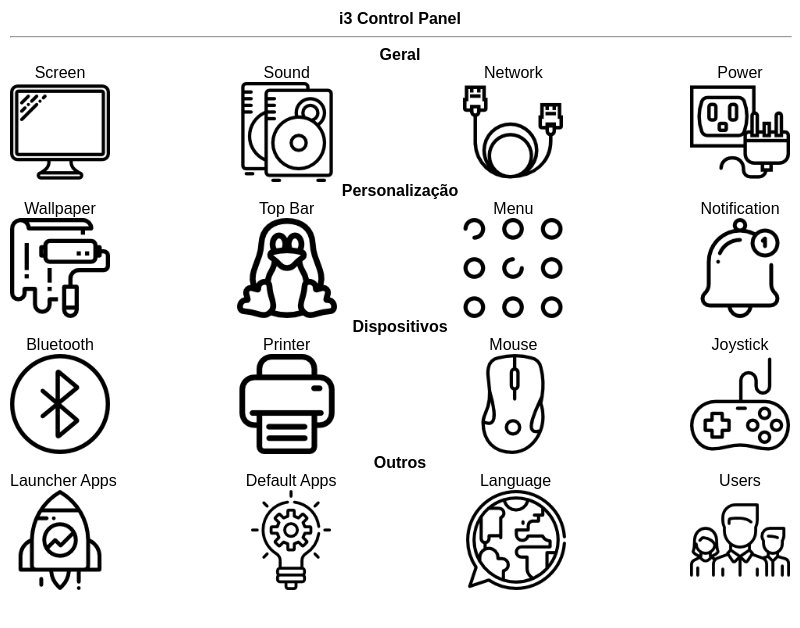
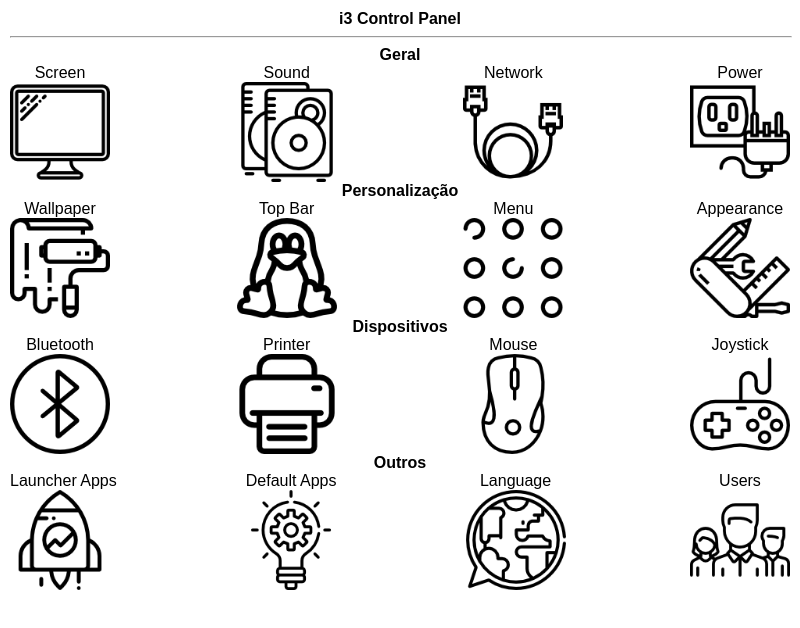
Before and after one commit to isrmicha/i3-control-panel, an Electron app: page index.html in a window 800 px wide. Drawn offline with Linux system fonts and the light colour scheme.

Commit message:
Appearance in place of Notification

```diff
--- a/index.html
+++ b/index.html
@@ -116,9 +116,9 @@
       </button>
       </div>
       <div class="box">
-        <span class="title">Notification</span>
-        <button class="opcao" onclick="notification()">
-        <img src="src/notification.png" alt="Notification">
+        <span class="title">Appearance</span>
+        <button class="opcao" onclick="appearance()">
+        <img src="src/configuration.png" alt="Notification">
       </button>
       </div>
     </div>
@@ -211,6 +211,10 @@
       shell.exec('jstest-gtk')
     }
 
+    function appearance() {
+      shell.exec('lxappearance')
+    }
+
     function wallpaper(filepath) {
       dialog.showOpenDialog((fileNames) => {
         if(fileNames === undefined){
```
Also changed, not shown: src/configuration.png (added).
